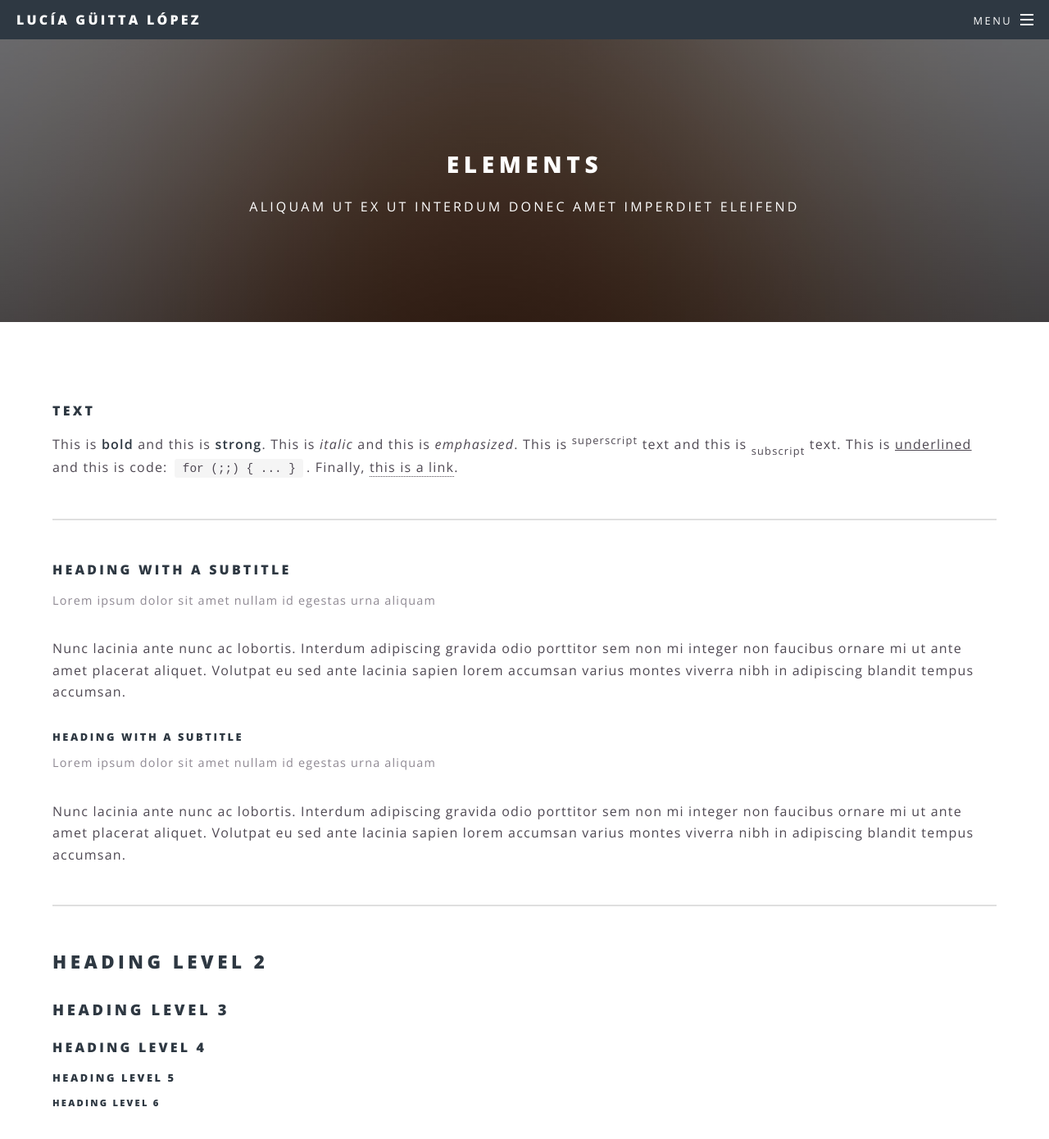
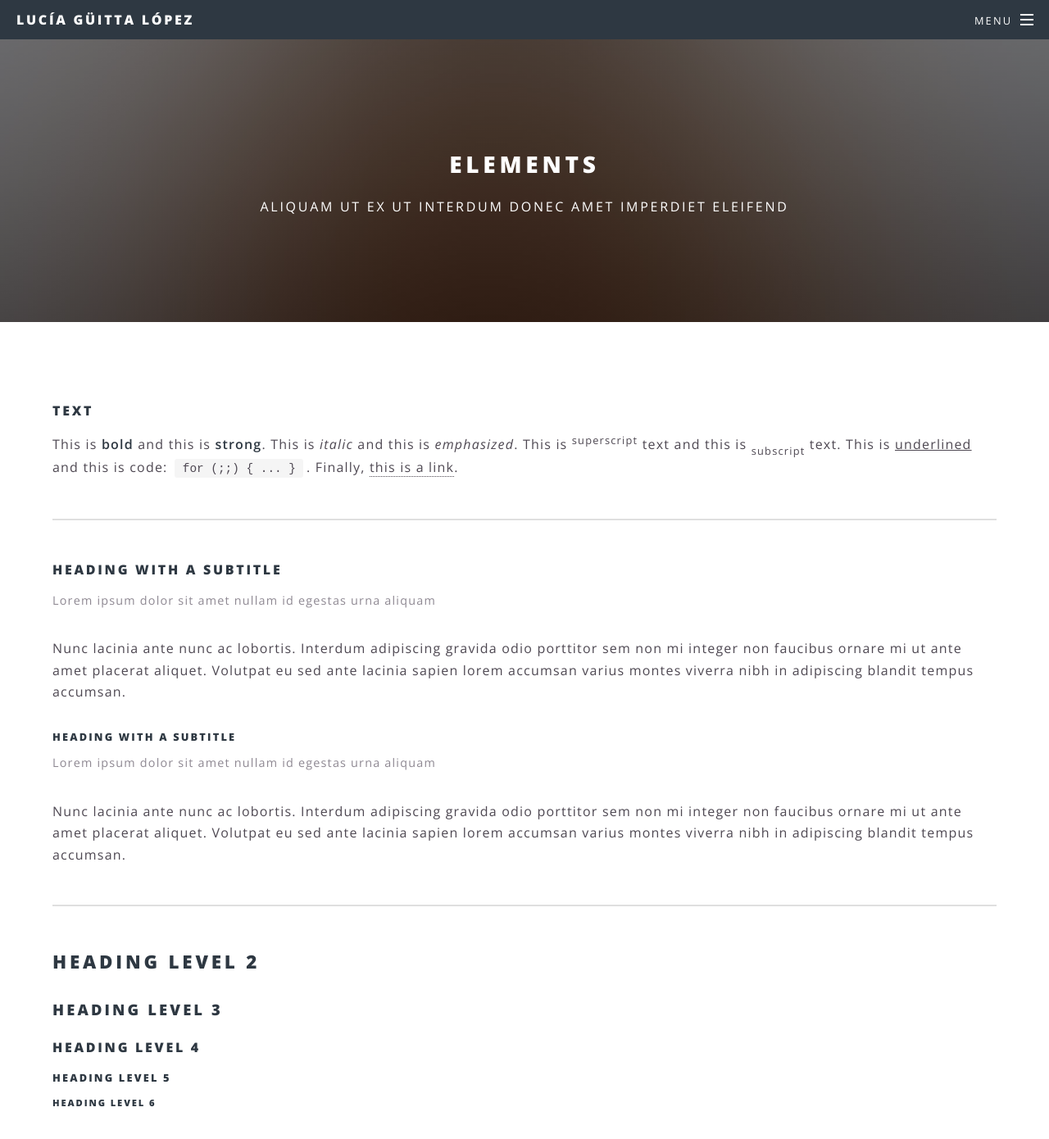
Before and after one commit to Lucia-Guitta/Lucia-Guitta.github.io, a Jekyll site: the page built from elements.html, in a window 1280 px wide and 1400 px high. Shown: the top 1390 px of the window at 82% size. Built offline with Jekyll 4.4.1, drawn with Linux system fonts in a browser that asks for light colours; some web fonts are replaced.

Commit message:
Change letter spacing (att3)

```diff
--- a/_sass/libs/_vars.scss
+++ b/_sass/libs/_vars.scss
@@ -23,7 +23,7 @@ $size: (
   element-height: 2.75em,
   element-margin: 2em,
   letter-spacing: 0.075em,
-  letter-spacing-alt: 0.2em
+  letter-spacing-alt: 0.17em
 );
 
 // Font.
```
